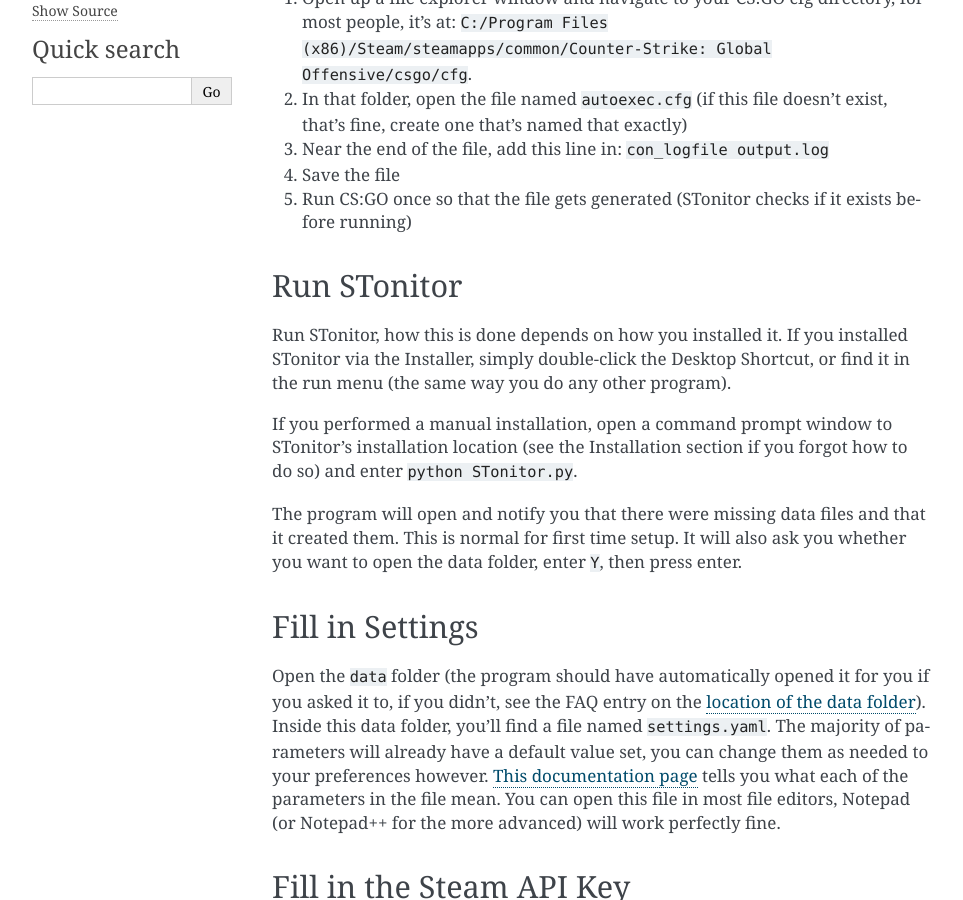
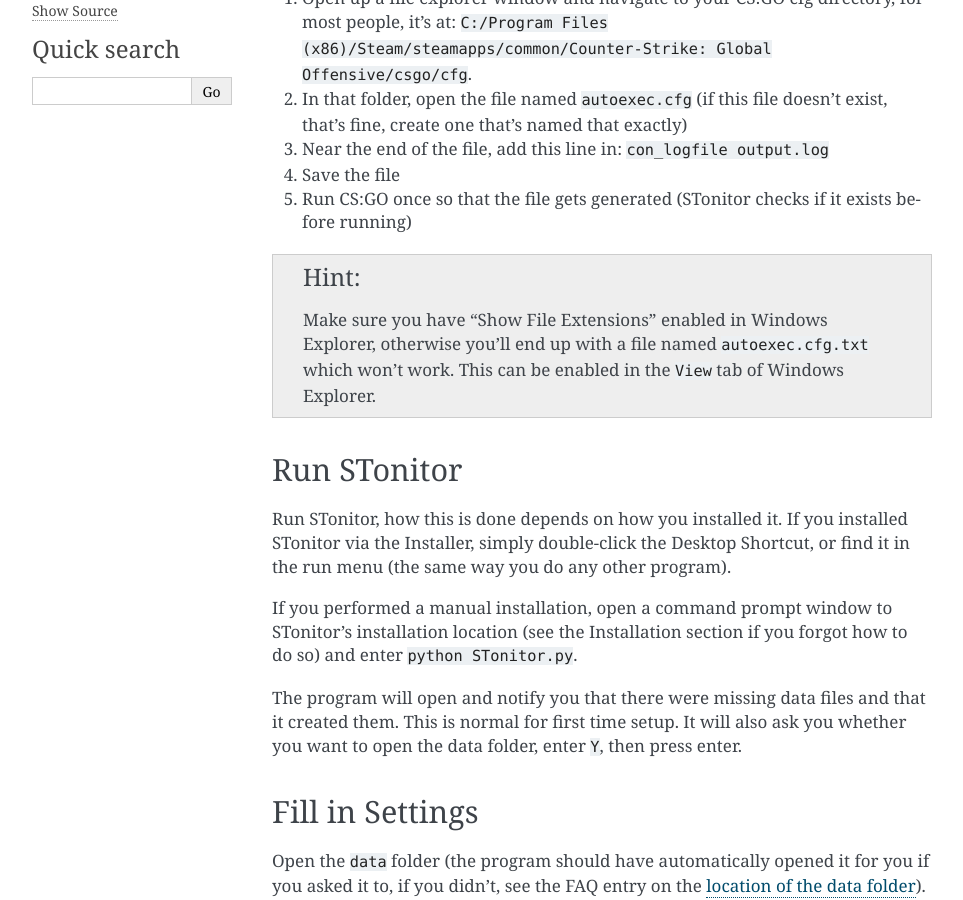
Before and after one commit to BLANK-TH/TSonitor, a Sphinx documentation site: the page built from docs/source/setup.rst, in a window 1280 px wide and 900 px high, scrolled down 318 px. Shown: the whole window, without its empty margins (148-1111 px from the left). Built offline with Sphinx 7.4.7, drawn with Linux system fonts in a browser that asks for light colours.

Commit message:
Add tip on show file extensions

```diff
--- a/docs/source/setup.rst
+++ b/docs/source/setup.rst
@@ -13,6 +13,9 @@
 3. Near the end of the file, add this line in: ``con_logfile output.log``
 4. Save the file
 5. Run CS:GO once so that the file gets generated (STonitor checks if it exists before running)
+
+.. hint:: Make sure you have "Show File Extensions" enabled in Windows Explorer, otherwise you'll end up with a file
+    named ``autoexec.cfg.txt`` which won't work. This can be enabled in the ``View`` tab of Windows Explorer.
 
 Run STonitor
 ---------------
```
